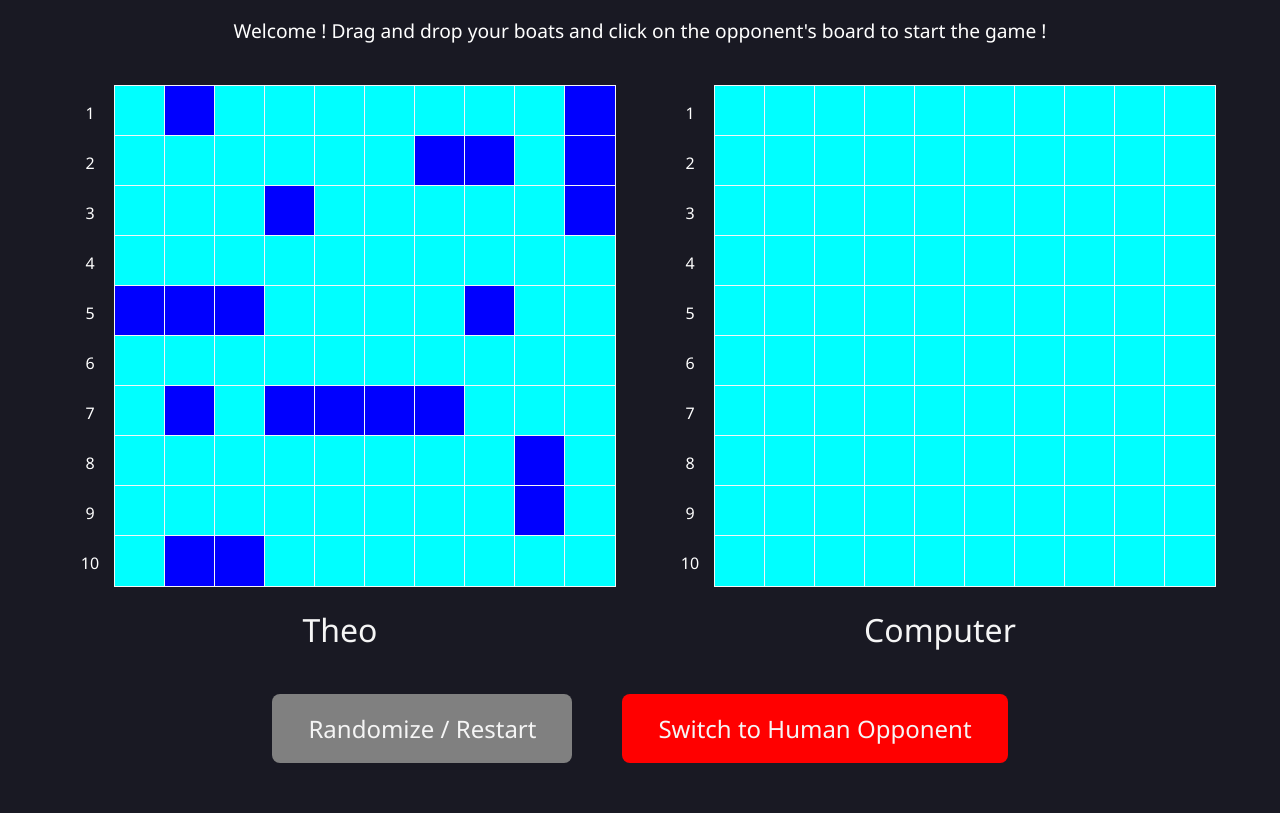
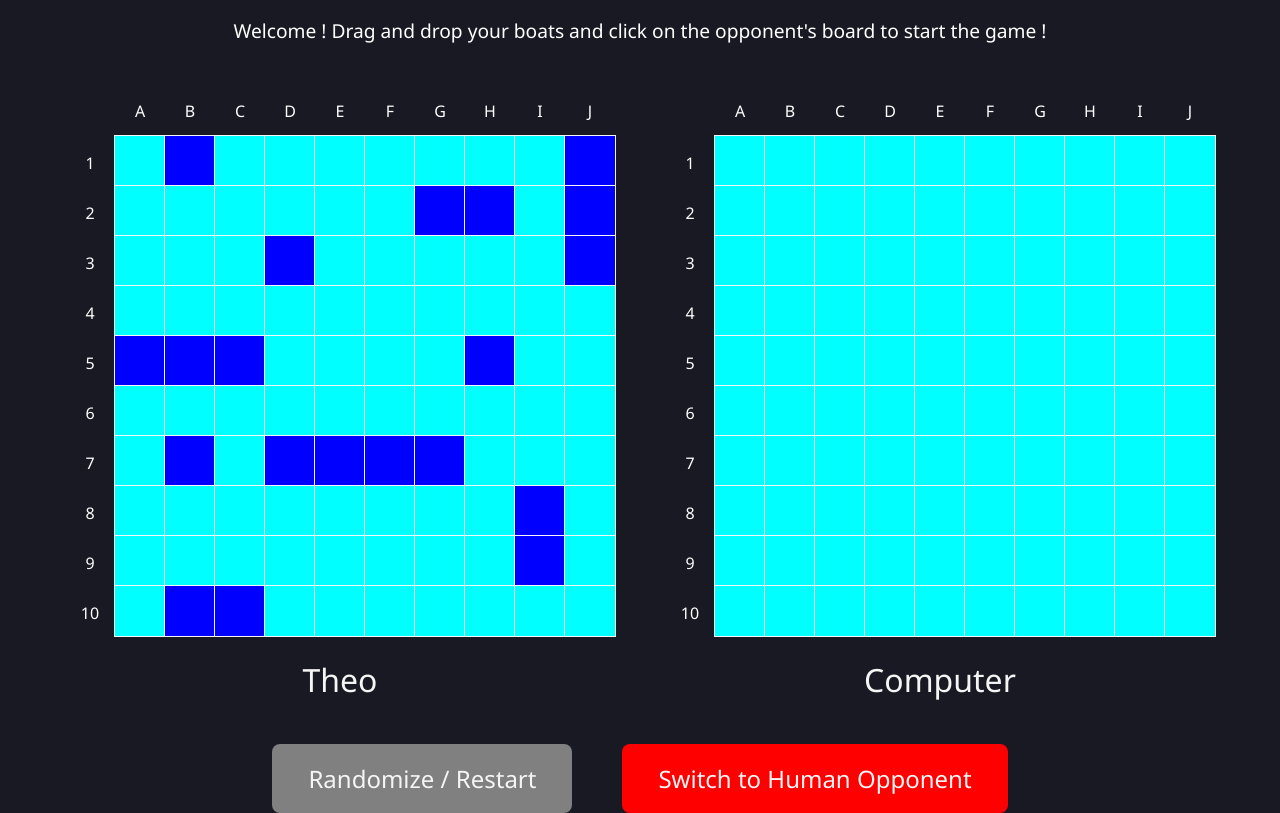
Before and after one commit to theojachiet/battleship, a website built with webpack: page src/template.html in a window 1280 px wide. Shown: the part 95-908 px from the top of the page. Before the commit the page ends 858 px from the top, so only its background shows below. Built offline with nearby package versions, Linux system fonts and the light colour scheme.

Commit message:
Add letters showcasing columns above the boards

```diff
--- a/src/general.css
+++ b/src/general.css
@@ -16,6 +16,8 @@ h1 {
 p {
   color: white;
   font-size: 1.2rem;
+  margin: 0;
+  padding: 0;
 }
 
 /* BOARDS  */
@@ -39,12 +41,13 @@ p {
   color: whitesmoke;
   text-transform: capitalize;
   font-size: 2rem;
+  margin: 0;
 }
 
 .board {
   display: grid;
   grid-template-columns: repeat(11, 50px);
-  grid-template-rows: repeat(10, 50px);
+  grid-template-rows: repeat(11, 50px);
 }
 
 button {
@@ -59,6 +62,13 @@ button {
   color: white;
   padding-top: 15px;
   text-align: center;
+}
+
+.colLetter {
+  color: white;
+  display: flex;
+  justify-content: center;
+  align-items: center;
 }
 
 /* BOTTOM BUTTONS */
--- a/src/views/DOM.js
+++ b/src/views/DOM.js
@@ -11,11 +11,29 @@ function displayBoard(player, opponent = 'none') {
 
   const boardData = player.gameboard.getBoard();
 
-  for (let row = 0; row < boardData.length; row++) {
+  // //Displaying Column Letters
+  // const colLetters = document.createElement('p');
+  // colLetters.classList.add('colLetters');
+  // colLetters.textContent = 'A B C D E F G H I J';
+  // boardContainer.appendChild(colLetters);
+
+  for (let row = -1; row < boardData.length; row++) {
+    if (row === -1) {
+      const letters = [' ', 'A', 'B', 'C', 'D', 'E', 'F', 'G', 'H', 'I', 'J'];
+      for (let letter of letters) {
+        const colLetter = document.createElement('span');
+        colLetter.classList.add('colLetter');
+        colLetter.textContent = letter;
+        board.appendChild(colLetter);
+      }
+      row++;
+    }
+    //Displaying row Numbers
     const rowNumber = document.createElement('span');
     rowNumber.textContent = row + 1;
     rowNumber.classList.add('rowNumber');
     board.appendChild(rowNumber);
+
     for (let col = 0; col < boardData[row].length; col++) {
       const cellData = boardData[row][col];
       const cellButton = createCellButton(player, cellData, row, col);
```
